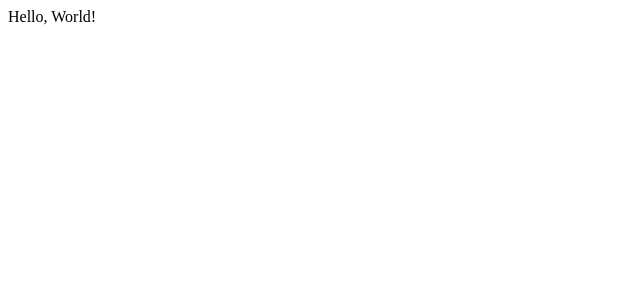
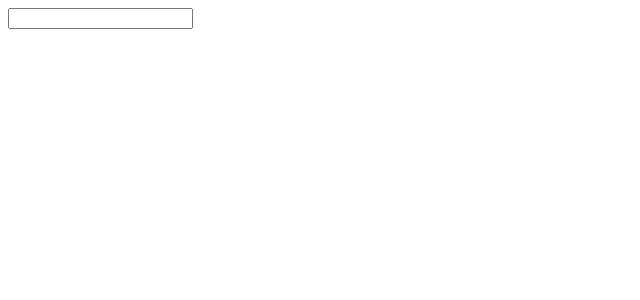
Before and after one commit to timdecillis/Hair-Nor-There, a React (Create React App) app: page / in a window 1280 px wide. Shown: the top 300 px of the page, without its empty margins (0-640 px from the left). Built offline with nearby package versions, Linux system fonts and the light colour scheme.

Commit message:
Added HairType widget to App.js

```diff
--- a/src/App.js
+++ b/src/App.js
@@ -1,8 +1,10 @@
 import React from 'react'
+
+import HairType from './components/HairType'
 
  const App = () => {
   return (
-    <div>Hello, World!</div>
+    <HairType/>
   )
 }
 
```
